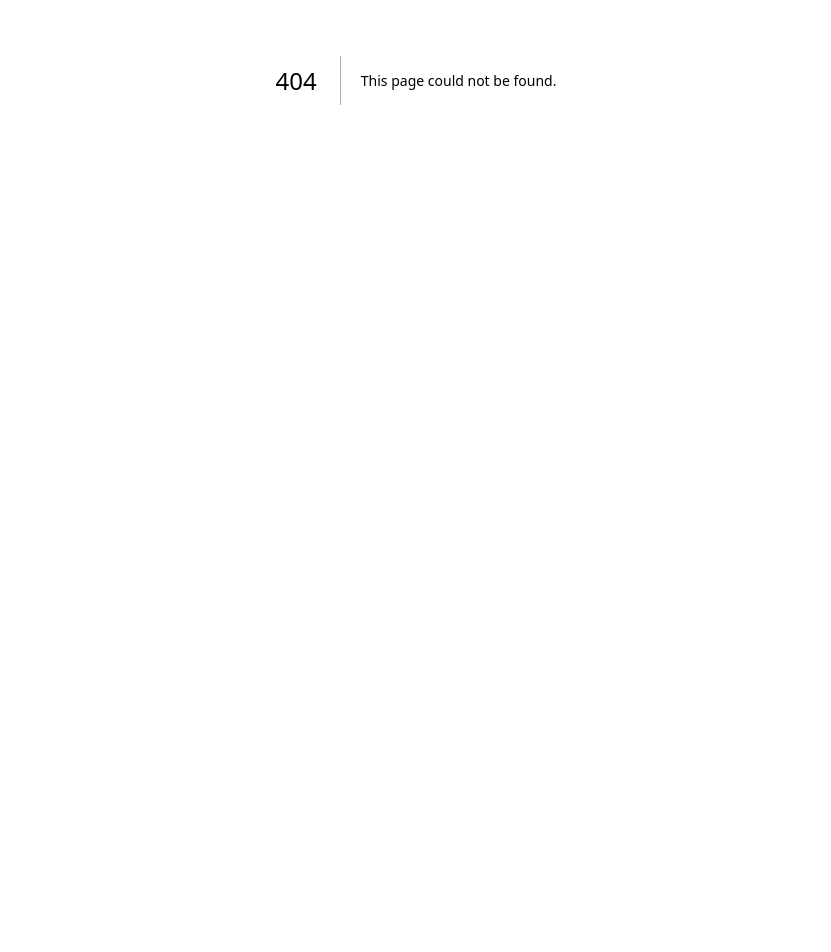
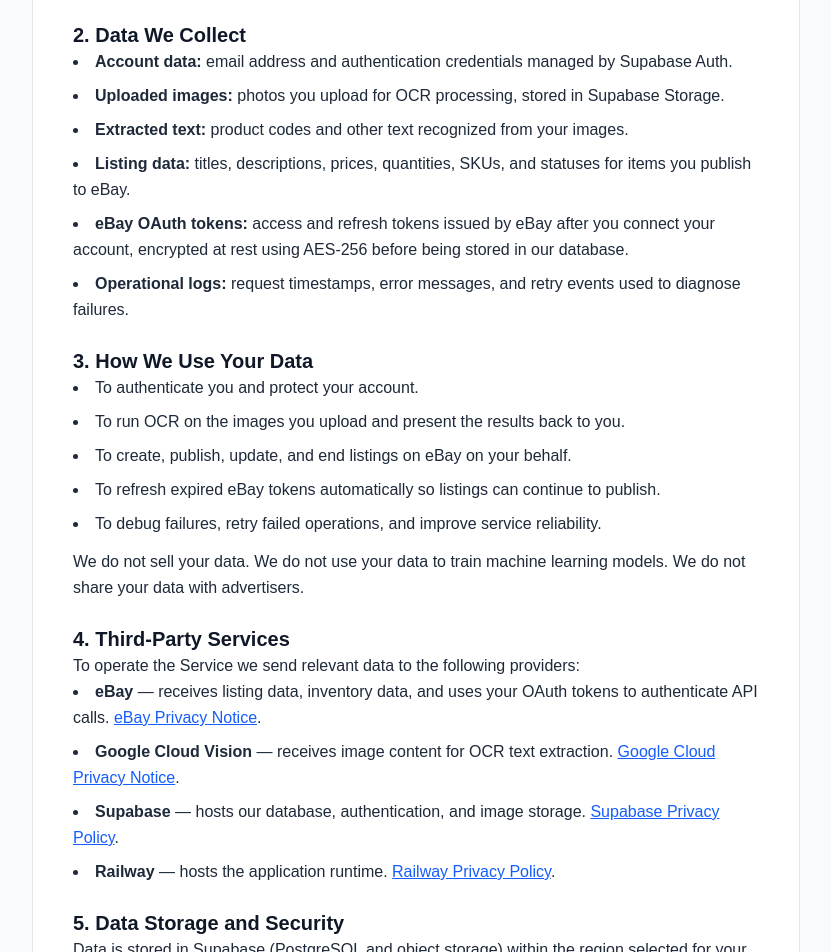
Before and after one commit to Ilia20062/ocr-ebay, a Next.js app: page /privacy in a window 1280 px wide. Before the commit this address had no page. Shown: the part 320-1272 px from the top of the page, without its empty margins (224-1055 px from the left). Before the commit the page ends 800 px from the top, so only its background shows below. Built offline with nearby package versions, Linux system fonts and the light colour scheme.

Commit message:
feat: add privacy policy page to provide transparency on data handling and third-party services

```diff
--- /dev/null
+++ b/src/app/privacy/page.tsx
@@ -0,0 +1,198 @@
+import type { Metadata } from 'next'
+import Link from 'next/link'
+
+export const metadata: Metadata = {
+  title: 'Privacy Policy — OCR CRM',
+  description: 'How OCR CRM collects, uses, and protects your data.',
+}
+
+const LAST_UPDATED = 'May 4, 2026'
+
+export default function PrivacyPolicyPage() {
+  return (
+    <main className="min-h-screen bg-gray-50 py-12 px-4">
+      <article className="mx-auto max-w-3xl bg-white border border-gray-200 rounded-xl p-8 sm:p-10">
+        <header className="mb-8">
+          <h1 className="text-3xl font-bold text-gray-900">Privacy Policy</h1>
+          <p className="mt-2 text-sm text-gray-500">Last updated: {LAST_UPDATED}</p>
+        </header>
+
+        <div className="prose prose-gray max-w-none space-y-6 text-gray-800 leading-relaxed">
+          <section>
+            <h2 className="text-xl font-semibold text-gray-900">1. Who We Are</h2>
+            <p>
+              OCR CRM (&quot;we&quot;, &quot;us&quot;, or &quot;the Service&quot;) is a tool that lets sellers upload product
+              images, extract product codes via optical character recognition, and publish listings to eBay through
+              eBay&rsquo;s official APIs. This policy explains what data we collect, why we collect it, and how it is
+              stored and shared.
+            </p>
+          </section>
+
+          <section>
+            <h2 className="text-xl font-semibold text-gray-900">2. Data We Collect</h2>
+            <ul className="list-disc list-inside space-y-2">
+              <li>
+                <strong>Account data:</strong> email address and authentication credentials managed by Supabase Auth.
+              </li>
+              <li>
+                <strong>Uploaded images:</strong> photos you upload for OCR processing, stored in Supabase Storage.
+              </li>
+              <li>
+                <strong>Extracted text:</strong> product codes and other text recognized from your images.
+              </li>
+              <li>
+                <strong>Listing data:</strong> titles, descriptions, prices, quantities, SKUs, and statuses for items
+                you publish to eBay.
+              </li>
+              <li>
+                <strong>eBay OAuth tokens:</strong> access and refresh tokens issued by eBay after you connect your
+                account, encrypted at rest using AES-256 before being stored in our database.
+              </li>
+              <li>
+                <strong>Operational logs:</strong> request timestamps, error messages, and retry events used to
+                diagnose failures.
+              </li>
+            </ul>
+          </section>
+
+          <section>
+            <h2 className="text-xl font-semibold text-gray-900">3. How We Use Your Data</h2>
+            <ul className="list-disc list-inside space-y-2">
+              <li>To authenticate you and protect your account.</li>
+              <li>To run OCR on the images you upload and present the results back to you.</li>
+              <li>To create, publish, update, and end listings on eBay on your behalf.</li>
+              <li>To refresh expired eBay tokens automatically so listings can continue to publish.</li>
+              <li>To debug failures, retry failed operations, and improve service reliability.</li>
+            </ul>
+            <p className="mt-3">
+              We do not sell your data. We do not use your data to train machine learning models. We do not share your
+              data with advertisers.
+            </p>
+          </section>
+
+          <section>
+            <h2 className="text-xl font-semibold text-gray-900">4. Third-Party Services</h2>
+            <p>To operate the Service we send relevant data to the following providers:</p>
+            <ul className="list-disc list-inside space-y-2">
+              <li>
+                <strong>eBay</strong> &mdash; receives listing data, inventory data, and uses your OAuth tokens to
+                authenticate API calls.{' '}
+                <a
+                  href="https://www.ebay.com/help/policies/member-behaviour-policies/user-privacy-notice-privacy-policy?id=4260"
+                  className="text-blue-600 underline"
+                  target="_blank"
+                  rel="noreferrer"
+                >
+                  eBay Privacy Notice
+                </a>
+                .
+              </li>
+              <li>
+                <strong>Google Cloud Vision</strong> &mdash; receives image content for OCR text extraction.{' '}
+                <a
+                  href="https://cloud.google.com/terms/cloud-privacy-notice"
+                  className="text-blue-600 underline"
+                  target="_blank"
+                  rel="noreferrer"
+                >
+                  Google Cloud Privacy Notice
+                </a>
+                .
+              </li>
+              <li>
+                <strong>Supabase</strong> &mdash; hosts our database, authentication, and image storage.{' '}
+                <a
+                  href="https://supabase.com/privacy"
+                  className="text-blue-600 underline"
+                  target="_blank"
+                  rel="noreferrer"
+                >
+                  Supabase Privacy Policy
+                </a>
+                .
+              </li>
+              <li>
+                <strong>Railway</strong> &mdash; hosts the application runtime.{' '}
+                <a
+                  href="https://railway.com/legal/privacy"
+                  className="text-blue-600 underline"
+                  target="_blank"
+                  rel="noreferrer"
+                >
+                  Railway Privacy Policy
+                </a>
+                .
+              </li>
+            </ul>
+          </section>
+
+          <section>
+            <h2 className="text-xl font-semibold text-gray-900">5. Data Storage and Security</h2>
+            <p>
+              Data is stored in Supabase (PostgreSQL and object storage) within the region selected for your project.
+              eBay OAuth tokens are encrypted with AES-256 before being written to the database. All traffic between
+              your browser, the Service, and third-party APIs is encrypted in transit using TLS.
+            </p>
+          </section>
+
+          <section>
+            <h2 className="text-xl font-semibold text-gray-900">6. Data Retention</h2>
+            <p>
+              We retain your data for as long as your account is active. You may disconnect your eBay account at any
+              time from the settings page, which deletes the stored OAuth tokens. To request full account deletion,
+              contact us at the address below.
+            </p>
+          </section>
+
+          <section>
+            <h2 className="text-xl font-semibold text-gray-900">7. Your Rights</h2>
+            <p>
+              Depending on your jurisdiction (including the EU/UK under GDPR and California under CCPA), you may have
+              rights to access, correct, export, or delete the personal data we hold about you, and to withdraw
+              consent. Contact us to exercise any of these rights.
+            </p>
+          </section>
+
+          <section>
+            <h2 className="text-xl font-semibold text-gray-900">8. Cookies</h2>
+            <p>
+              We use strictly necessary cookies to keep you signed in and to protect the OAuth flow against CSRF
+              attacks (the <code className="px-1 py-0.5 bg-gray-100 rounded">ebay_oauth_state</code> cookie). We do not
+              use advertising or analytics cookies.
+            </p>
+          </section>
+
+          <section>
+            <h2 className="text-xl font-semibold text-gray-900">9. Children</h2>
+            <p>The Service is not directed at children under 13 and we do not knowingly collect their data.</p>
+          </section>
+
+          <section>
+            <h2 className="text-xl font-semibold text-gray-900">10. Changes to This Policy</h2>
+            <p>
+              We may update this policy from time to time. The &quot;Last updated&quot; date at the top of this page
+              reflects the most recent revision. Material changes will be highlighted on the dashboard.
+            </p>
+          </section>
+
+          <section>
+            <h2 className="text-xl font-semibold text-gray-900">11. Contact</h2>
+            <p>
+              Questions about this policy or your data? Email{' '}
+              <a href="mailto:chatgpt.penta@gmail.com" className="text-blue-600 underline">
+                chatgpt.penta@gmail.com
+              </a>
+              .
+            </p>
+          </section>
+        </div>
+
+        <footer className="mt-10 pt-6 border-t border-gray-200 text-sm text-gray-500">
+          <Link href="/" className="text-blue-600 hover:underline">
+            &larr; Back to home
+          </Link>
+        </footer>
+      </article>
+    </main>
+  )
+}
```
